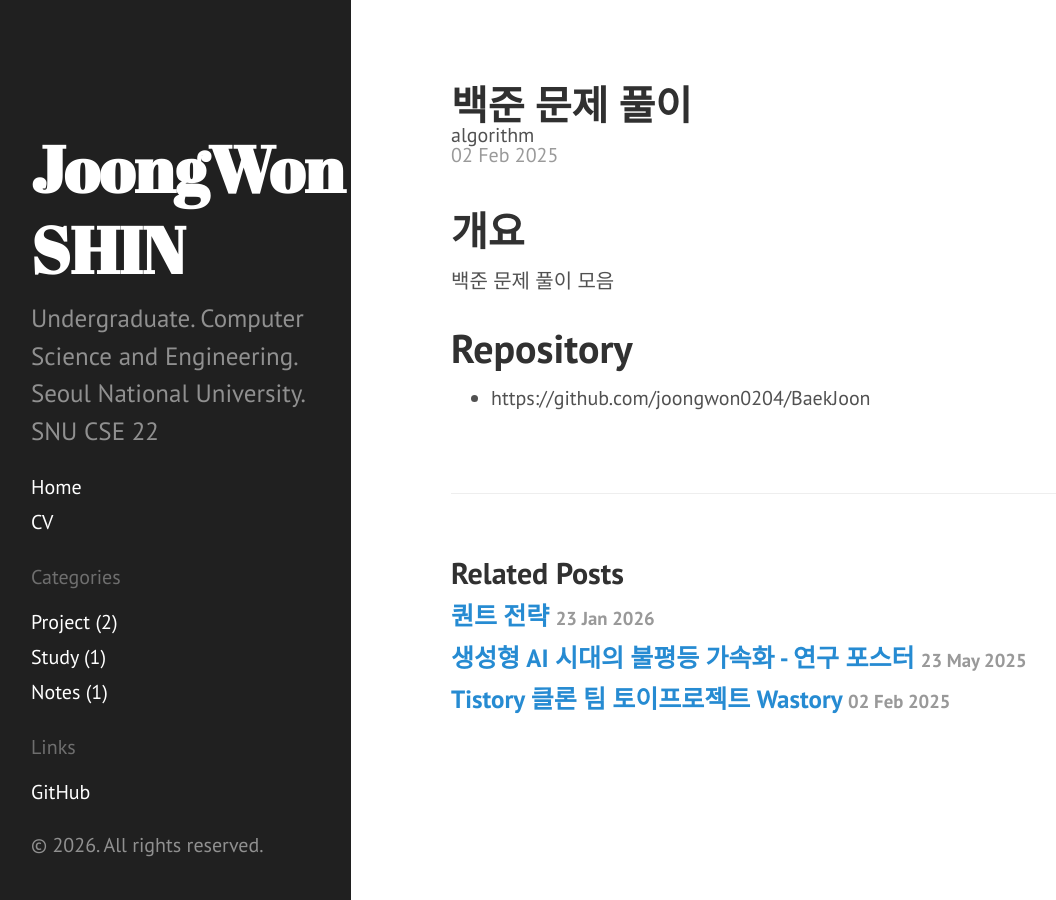
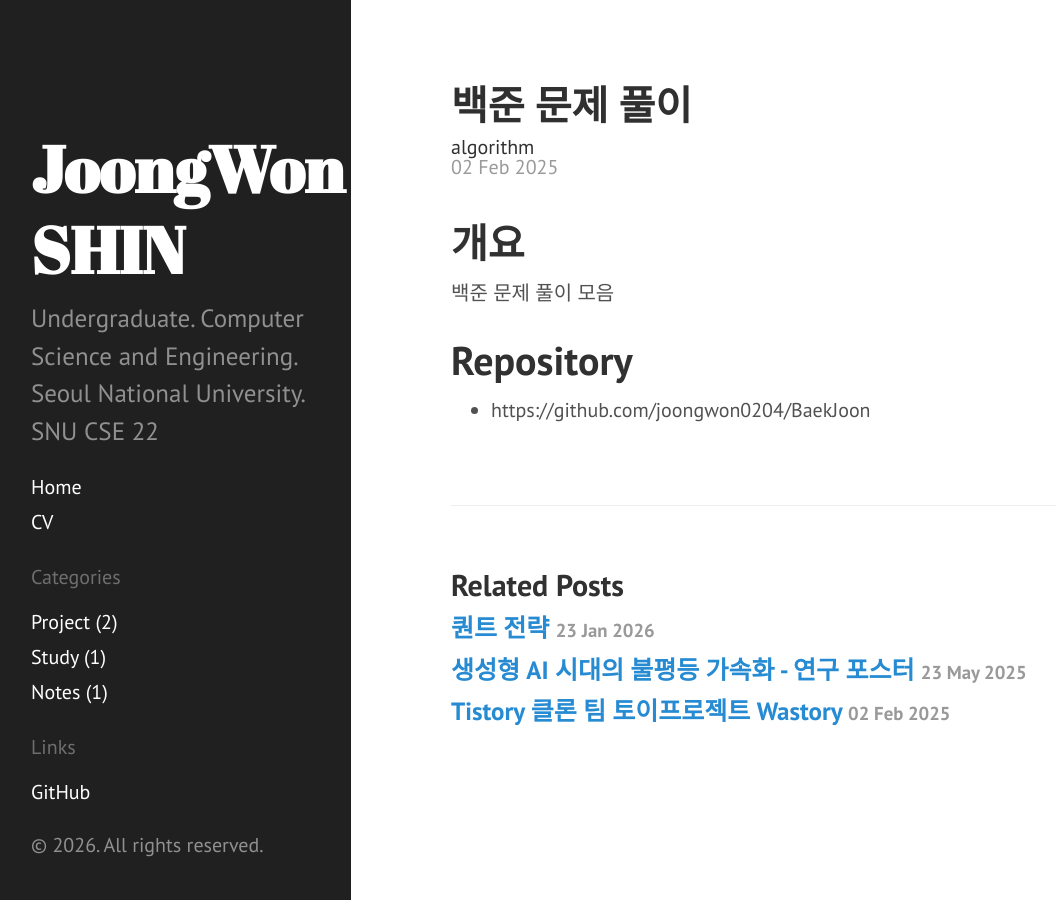
Before and after one commit to joongwon0204/joongwon0204.github.io, a Jekyll site: the page built from _posts/2025-02-02-beakjoon.md, in a window 1280 px wide. Shown: the whole page, without its empty margins (9-1065 px from the left). Built offline with Jekyll 4.4.1, drawn with Linux system fonts in a browser that asks for light colours.

Commit message:
s.t. test

```diff
--- a/_layouts/post.html
+++ b/_layouts/post.html
@@ -4,7 +4,7 @@ layout: default
 
 <div class="post">
   <h1 class="post-title">{{ page.title }}</h1>
-  {{ page.subtitle }}
+  <span class="post-subtitle">{{ page.subtitle }}</span>
   <span class="post-date">{{ page.date | date_to_string }}</span>
   <div style="margin-top: 36px;"></div>
 
--- a/public/css/poole.css
+++ b/public/css/poole.css
@@ -342,12 +342,12 @@ tbody tr:nth-child(odd) th {
 .page-title,
 .post-title {
   margin-top: 0;
-  margin-bottom: -.5rem;
+  margin-bottom: 0.1rem;
 }
 
 .post-subtitle {
-  margin-top: -.5rem;
-  margin-bottom: 0.15rem;
+  margin-top: 0rem;
+  margin-bottom: 0.1rem;
   color: #313131;
 }
 
```
